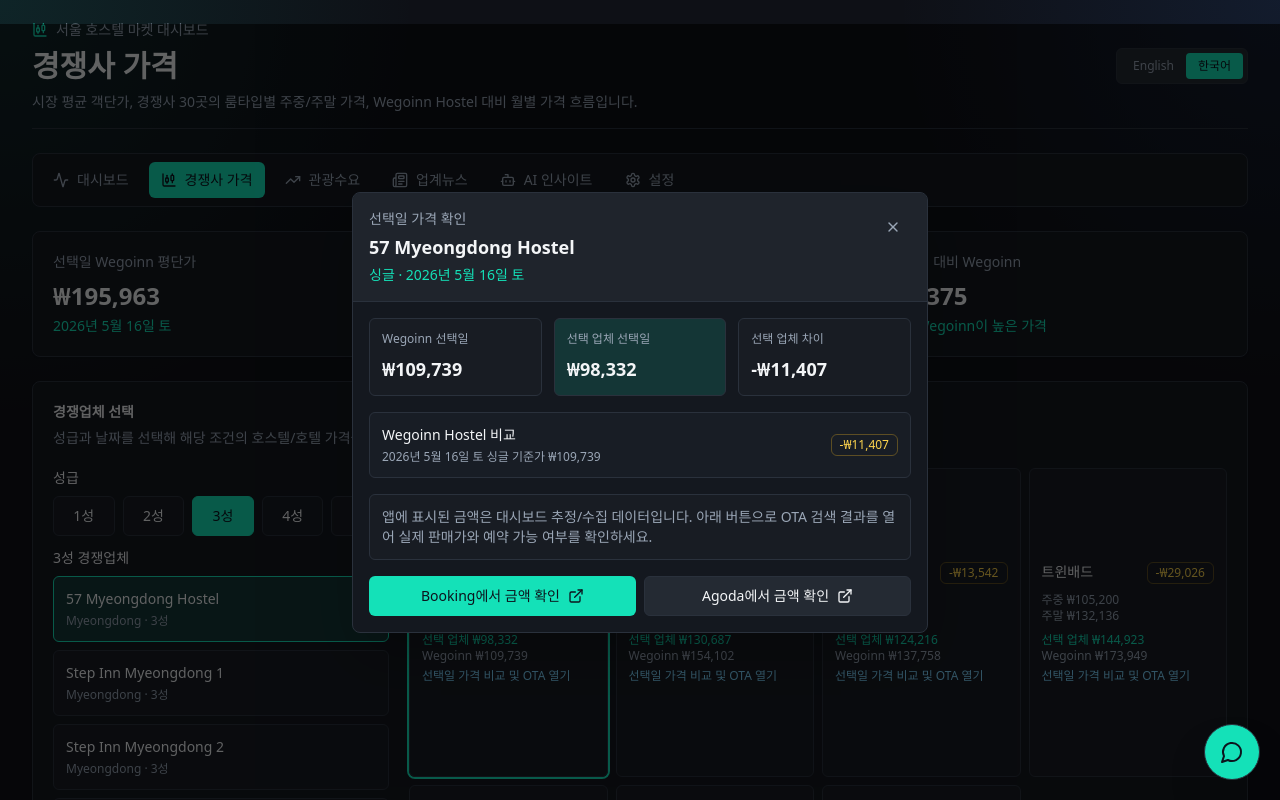
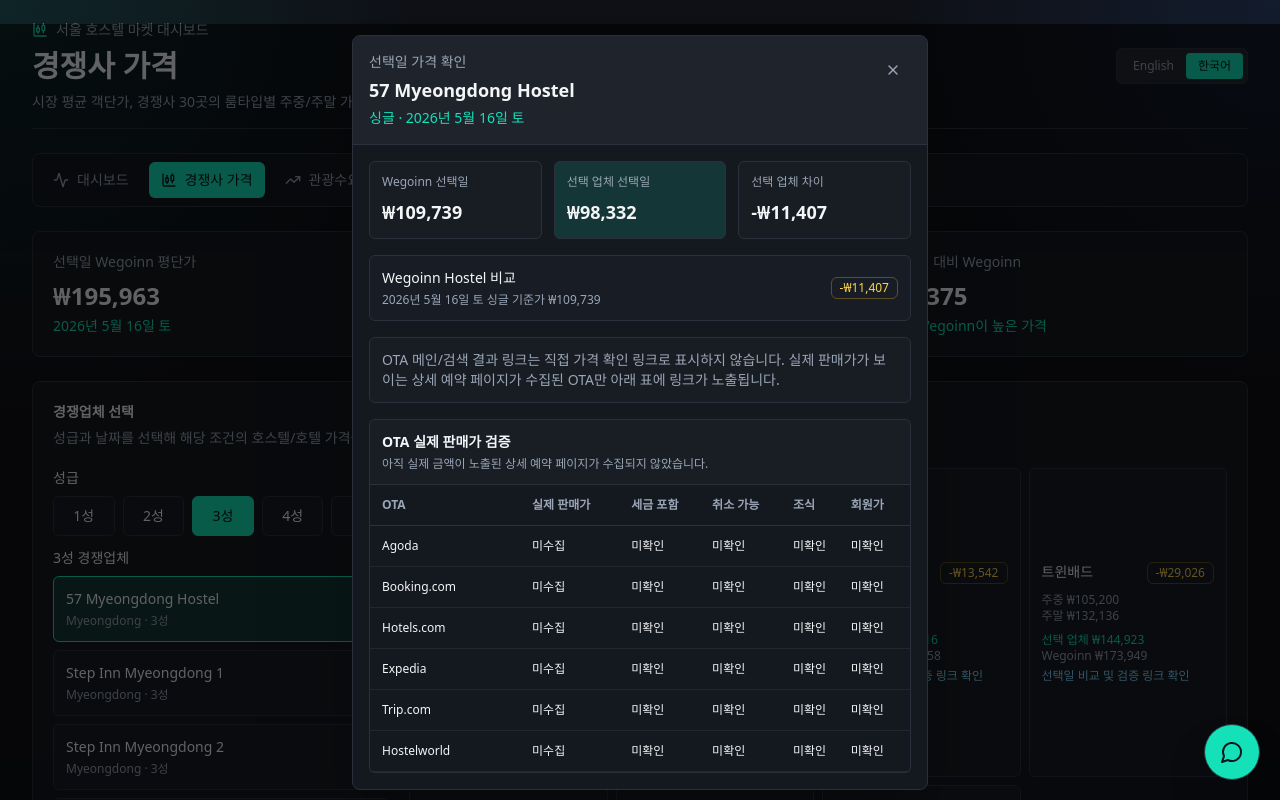
Before and after one commit to wegoinnteam-sudo/price-comparison, a Next.js app: page /competitor-pricing in a window 1280 px wide. Both pictures are taken after a click on the button 508 px from the left and 622 px from the top of the page. Shown: the top 800 px of the page. Built offline with nearby package versions, Linux system fonts and the light colour scheme.

Commit message:
Require verified OTA price links

```diff
--- a/app/competitor-pricing/competitor-pricing-client.tsx
+++ b/app/competitor-pricing/competitor-pricing-client.tsx
@@ -17,8 +17,19 @@
 import { formatKrw } from "@/lib/utils";
 
 type StarRating = 1 | 2 | 3 | 4 | 5;
+type OtaPlatform = "Agoda" | "Booking.com" | "Hotels.com" | "Expedia" | "Trip.com" | "Hostelworld";
+type VerifiedOtaPrice = {
+  ota: OtaPlatform;
+  actualPrice: number | null;
+  taxIncluded: boolean | null;
+  refundable: boolean | null;
+  breakfastIncluded: boolean | null;
+  memberRate: string | null;
+  directPriceUrl: string | null;
+};
 
 const starOptions: StarRating[] = [1, 2, 3, 4, 5];
+const otaPlatforms: OtaPlatform[] = ["Agoda", "Booking.com", "Hotels.com", "Expedia", "Trip.com", "Hostelworld"];
 
 export function CompetitorPricingClient() {
   const [competitorName, setCompetitorName] = useState(seoulCompetitors[0].name);
@@ -45,6 +56,12 @@
   const selectedWegoinnPrice = selectedPriceRoom
     ? wegoinnDateInfo.rooms.find((room) => room.roomType === selectedPriceRoom)
     : null;
+  const verifiedOtaPrices = useMemo(() => getVerifiedOtaPrices(), []);
+  const cheapestVerifiedOta = verifiedOtaPrices
+    .filter((row): row is VerifiedOtaPrice & { actualPrice: number; directPriceUrl: string } =>
+      row.actualPrice !== null && Boolean(row.directPriceUrl),
+    )
+    .sort((a, b) => a.actualPrice - b.actualPrice)[0];
   const averageGap = competitorDateInfo.average - wegoinnDateInfo.average;
   const chartData = useMemo(() => {
     const selectedData = getCompetitorRoomMonthlyHistory(competitor.name, selectedRooms);
@@ -183,7 +200,7 @@
                   <p className="text-xs text-muted-foreground">주말 {formatKrw(room.weekend)}</p>
                   <p className="mt-2 text-xs text-primary">선택 업체 {formatKrw(room.selectedDateRate)}</p>
                   <p className="text-xs text-muted-foreground">Wegoinn {wego ? formatKrw(wego.selectedDateRate) : "-"}</p>
-                  <p className="mt-1 text-xs text-sky-300">선택일 가격 비교 및 OTA 열기</p>
+                  <p className="mt-1 text-xs text-sky-300">선택일 비교 및 검증 링크 확인</p>
                 </button>
               );
             })}
@@ -279,28 +296,60 @@
               ) : null}
 
               <div className="rounded-md border bg-secondary/25 p-3 text-sm text-muted-foreground">
-                앱에 표시된 금액은 대시보드 추정/수집 데이터입니다. 아래 버튼으로 OTA 검색 결과를 열어 실제 판매가와 예약 가능 여부를 확인하세요.
+                OTA 메인/검색 결과 링크는 직접 가격 확인 링크로 표시하지 않습니다. 실제 판매가가 보이는 상세 예약 페이지가 수집된 OTA만 아래 표에 링크가 노출됩니다.
               </div>
 
-              <div className="grid gap-2 sm:grid-cols-2">
-                <a
-                  href={buildRoomBookingUrl(competitor.name, selectedPrice.roomType, selectedDate)}
-                  target="_blank"
-                  rel="noreferrer"
-                  className="inline-flex h-10 items-center justify-center gap-2 rounded-md bg-primary px-4 text-sm font-medium text-primary-foreground"
-                >
-                  Booking에서 금액 확인
-                  <ExternalLink className="h-4 w-4" />
-                </a>
-                <a
-                  href={buildRoomAgodaUrl(competitor.name, selectedPrice.roomType, selectedDate)}
-                  target="_blank"
-                  rel="noreferrer"
-                  className="inline-flex h-10 items-center justify-center gap-2 rounded-md border bg-secondary px-4 text-sm font-medium text-foreground hover:bg-secondary/80"
-                >
-                  Agoda에서 금액 확인
-                  <ExternalLink className="h-4 w-4" />
-                </a>
+              <div className="rounded-md border">
+                <div className="border-b bg-secondary/35 p-3">
+                  <p className="text-sm font-semibold">OTA 실제 판매가 검증</p>
+                  <p className="mt-1 text-xs text-muted-foreground">
+                    {cheapestVerifiedOta
+                      ? `최저가: ${cheapestVerifiedOta.ota} ${formatKrw(cheapestVerifiedOta.actualPrice)}`
+                      : "아직 실제 금액이 노출된 상세 예약 페이지가 수집되지 않았습니다."}
+                  </p>
+                </div>
+                <div className="overflow-x-auto">
+                  <table className="w-full min-w-[720px] text-left text-xs">
+                    <thead className="uppercase text-muted-foreground">
+                      <tr className="border-b">
+                        <th className="p-3">OTA</th>
+                        <th>실제 판매가</th>
+                        <th>세금 포함</th>
+                        <th>취소 가능</th>
+                        <th>조식</th>
+                        <th>회원가</th>
+                        <th className="text-right">직접 가격 확인 링크</th>
+                      </tr>
+                    </thead>
+                    <tbody>
+                      {verifiedOtaPrices.map((row) => (
+                        <tr key={row.ota} className="border-b border-border/60">
+                          <td className="p-3 font-medium">{row.ota}</td>
+                          <td>{row.actualPrice === null ? "미수집" : formatKrw(row.actualPrice)}</td>
+                          <td>{formatNullableBoolean(row.taxIncluded)}</td>
+                          <td>{formatNullableBoolean(row.refundable)}</td>
+                          <td>{formatNullableBoolean(row.breakfastIncluded)}</td>
+                          <td>{row.memberRate ?? "미확인"}</td>
+                          <td className="text-right">
+                            {row.directPriceUrl ? (
+                              <a
+                                href={row.directPriceUrl}
+                                target="_blank"
+                                rel="noreferrer"
+                                className="inline-flex items-center justify-end gap-1 font-medium text-primary underline-offset-4 hover:underline"
+                              >
+                                직접 확인
+                                <ExternalLink className="h-3.5 w-3.5" />
+                              </a>
+                            ) : (
+                              <span className="text-muted-foreground">상세 가격 URL 미수집</span>
+                            )}
+                          </td>
+                        </tr>
+                      ))}
+                    </tbody>
+                  </table>
+                </div>
               </div>
             </div>
           </div>
@@ -351,47 +400,21 @@
   );
 }
 
-function buildRoomBookingUrl(competitorName: string, roomType: RoomType, checkIn: Date) {
-  const checkOut = new Date(checkIn);
-  checkOut.setDate(checkOut.getDate() + 1);
-
-  const params = new URLSearchParams({
-    ss: `${competitorName} ${roomType}`,
-    checkin: formatBookingDate(checkIn),
-    checkout: formatBookingDate(checkOut),
-    group_adults: roomType.includes("패밀리") || roomType.includes("4벙크") ? "4" : "2",
-    no_rooms: "1",
-    group_children: "0",
-    selected_currency: "KRW",
-    lang: "ko-kr",
-  });
-
-  return `https://www.booking.com/searchresults.html?${params.toString()}`;
+function getVerifiedOtaPrices(): VerifiedOtaPrice[] {
+  return otaPlatforms.map((ota) => ({
+    ota,
+    actualPrice: null,
+    taxIncluded: null,
+    refundable: null,
+    breakfastIncluded: null,
+    memberRate: null,
+    directPriceUrl: null,
+  }));
 }
 
-function buildRoomAgodaUrl(competitorName: string, roomType: RoomType, checkIn: Date) {
-  const checkOut = new Date(checkIn);
-  checkOut.setDate(checkOut.getDate() + 1);
-
-  const params = new URLSearchParams({
-    text: `${competitorName} ${roomType}`,
-    checkIn: formatBookingDate(checkIn),
-    checkOut: formatBookingDate(checkOut),
-    rooms: "1",
-    adults: roomType.includes("패밀리") || roomType.includes("4벙크") ? "4" : "2",
-    children: "0",
-    currency: "KRW",
-  });
-
-  return `https://www.agoda.com/search?${params.toString()}`;
-}
-
-function formatBookingDate(date: Date) {
-  const year = date.getFullYear();
-  const month = String(date.getMonth() + 1).padStart(2, "0");
-  const day = String(date.getDate()).padStart(2, "0");
-
-  return `${year}-${month}-${day}`;
+function formatNullableBoolean(value: boolean | null) {
+  if (value === null) return "미확인";
+  return value ? "예" : "아니오";
 }
 
 function MetricCard({ title, value, caption }: { title: string; value: string; caption: string }) {
```
